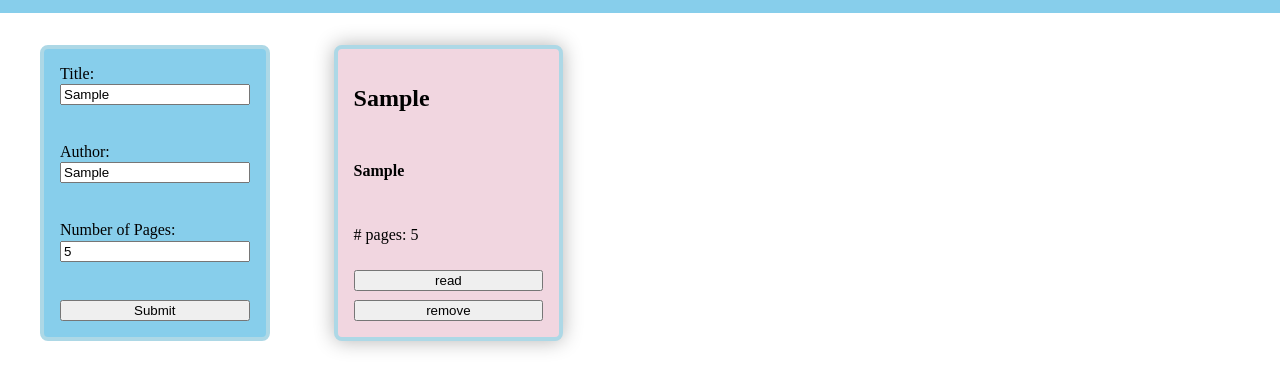
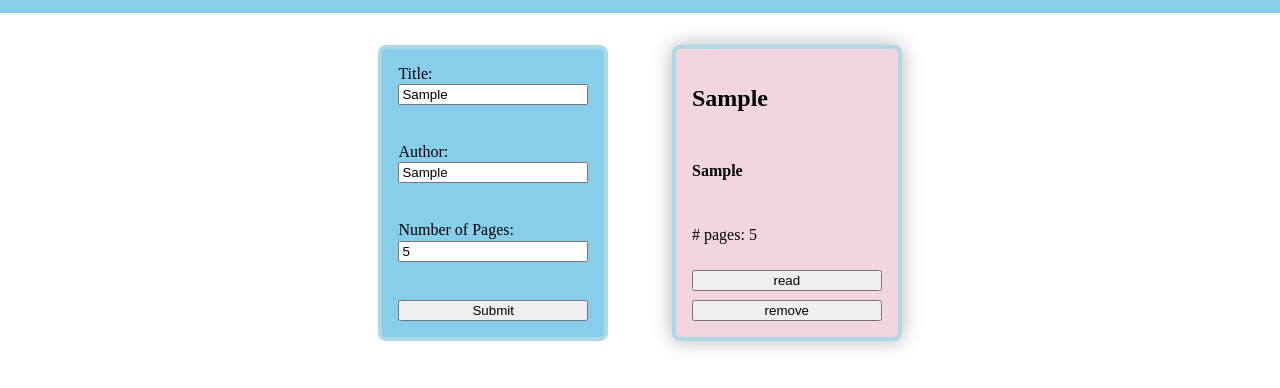
Before and after one commit to lsig/library-site, a website built with Vite: page index.html in a window 1280 px wide. Both pictures are taken after typing "Sample", "Sample", "5" into the empty fields and a click on the input "Submit". Shown: the part 78-466 px from the top of the page. Built offline with nearby package versions, Linux system fonts and the light colour scheme.

Commit message:
Made read color stay after adding and centered cards

```diff
--- a/main.js
+++ b/main.js
@@ -43,6 +43,9 @@ const createBook = (book) => {
 
   const deleteButton = document.createElement("button");
   deleteButton.innerHTML = "remove";
+  if (book.read) {
+    bookDiv.style.backgroundColor = "#d4e4bc";
+  }
 
   readButton.addEventListener("click", (e) => {
     bookDiv.style.backgroundColor = "#d4e4bc";
--- a/style.css
+++ b/style.css
@@ -44,6 +44,7 @@ header h2 {
   display: flex;
   flex-direction: row;
   flex-wrap: wrap;
+  justify-content: center;
 }
 
 .book {
```
